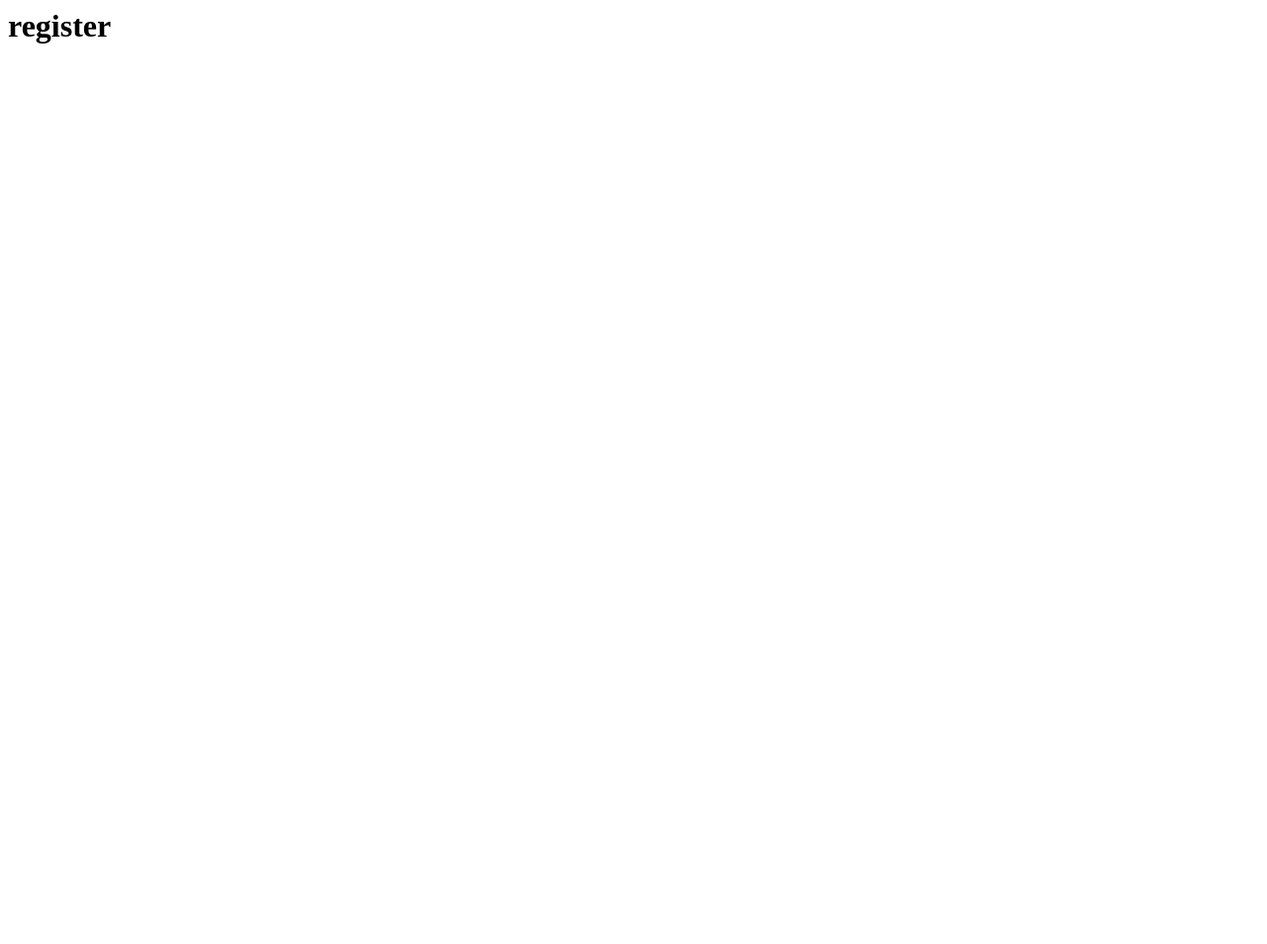
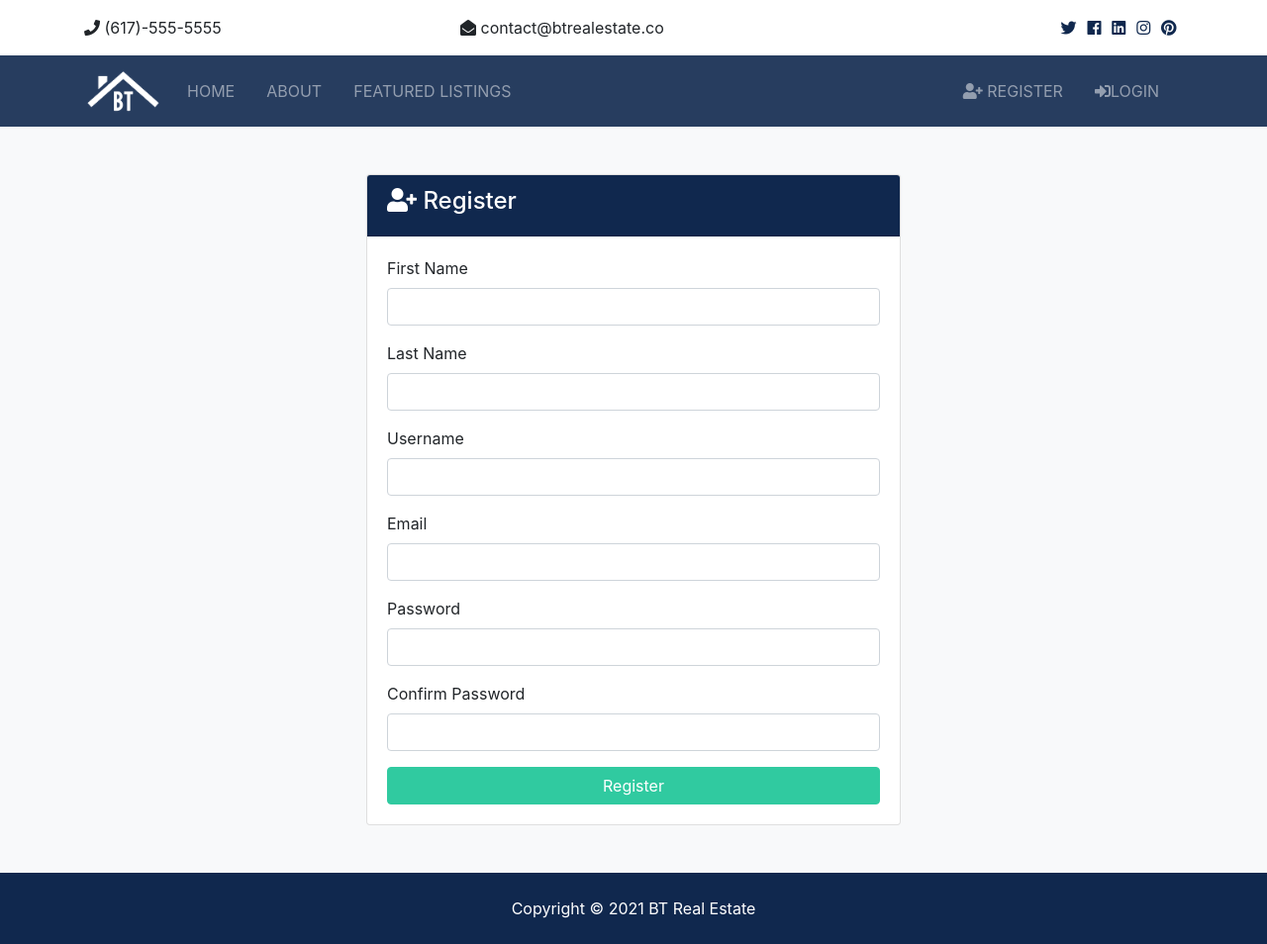
Before and after one commit to Benson-Gikonyo/django-real-estate-web-app, a Django app: page /accounts/register in a window 1280 px wide. Before the commit the page is almost empty. Shown: the whole page at 99% size. Before the commit the page ends 44 px from the top, so only its background shows below. Run offline with Django 3.2, Linux system fonts and the light colour scheme; some libraries are stand-ins or nearby versions.

Commit message:
Added markup for login and register templates and csrf

```diff
--- a/real_estate_proj/accounts/views.py
+++ b/real_estate_proj/accounts/views.py
@@ -3,10 +3,21 @@ from django.shortcuts import redirect, render
 # Create your views here.
 
 def register(request):
-    return render(request, 'accounts/register.html')
+    if request.method == 'POST':
+        # register users:
+        return
+
+    else:
+        return render(request, 'accounts/register.html')
 
 def login(request):
-    return render(request, 'accounts/login.html')
+    if request.method == 'POST':
+        # login users:
+        return
+
+    else:
+        return render(request, 'accounts/login.html')
+
 
 def logout(request):
     return redirect(request, 'index')
--- a/real_estate_proj/templates/accounts/register.html
+++ b/real_estate_proj/templates/accounts/register.html
@@ -1 +1,53 @@
-<h1>register</h1>
+{% extends 'base.html' %}
+
+{% load static %}
+
+{% block content %}
+
+    <section id="register" class="bg-light py-5">
+        <div class="container">
+            <div class="row">
+                <div class="col-md-6 mx-auto">
+                    <div class="card">
+                        <div class="card-header bg-primary text-white">
+                            <h4>
+                                <i class="fas fa-user-plus"></i> Register
+                            </h4>
+                        </div>
+                        <div class="card-body">
+                            <form action="{% url 'register' %}" Method="POST">
+                                {% csrf_token %}
+                                <div class="form-group">
+                                    <label for="first_name">First Name</label>
+                                    <input type="text" name="first_name" class="form-control" required>
+                                </div>
+                                <div class="form-group">
+                                    <label for="last_name">Last Name</label>
+                                    <input type="text" name="last_name" class="form-control" required>
+                                </div>
+                                <div class="form-group">
+                                    <label for="username">Username</label>
+                                    <input type="text" name="username" class="form-control" required>
+                                </div>
+                                <div class="form-group">
+                                    <label for="email">Email</label>
+                                    <input type="email" name="email" class="form-control" required>
+                                </div>
+                                <div class="form-group">
+                                    <label for="password2">Password</label>
+                                    <input type="password" name="password" class="form-control" required>
+                                </div>
+                                <div class="form-group">
+                                    <label for="password">Confirm Password</label>
+                                    <input type="password" name="password2" class="form-control" required>
+                                </div>
+                                <input type="submit" value="Register" class="btn btn-secondary btn-block">
+                            </form>
+                        </div>
+                    </div>
+                </div>
+            </div>
+        </div>
+    </section>
+
+{% endblock  %}
```
Also changed, not shown: real_estate_proj/templates/accounts/login.html (+37 -1 lines).
